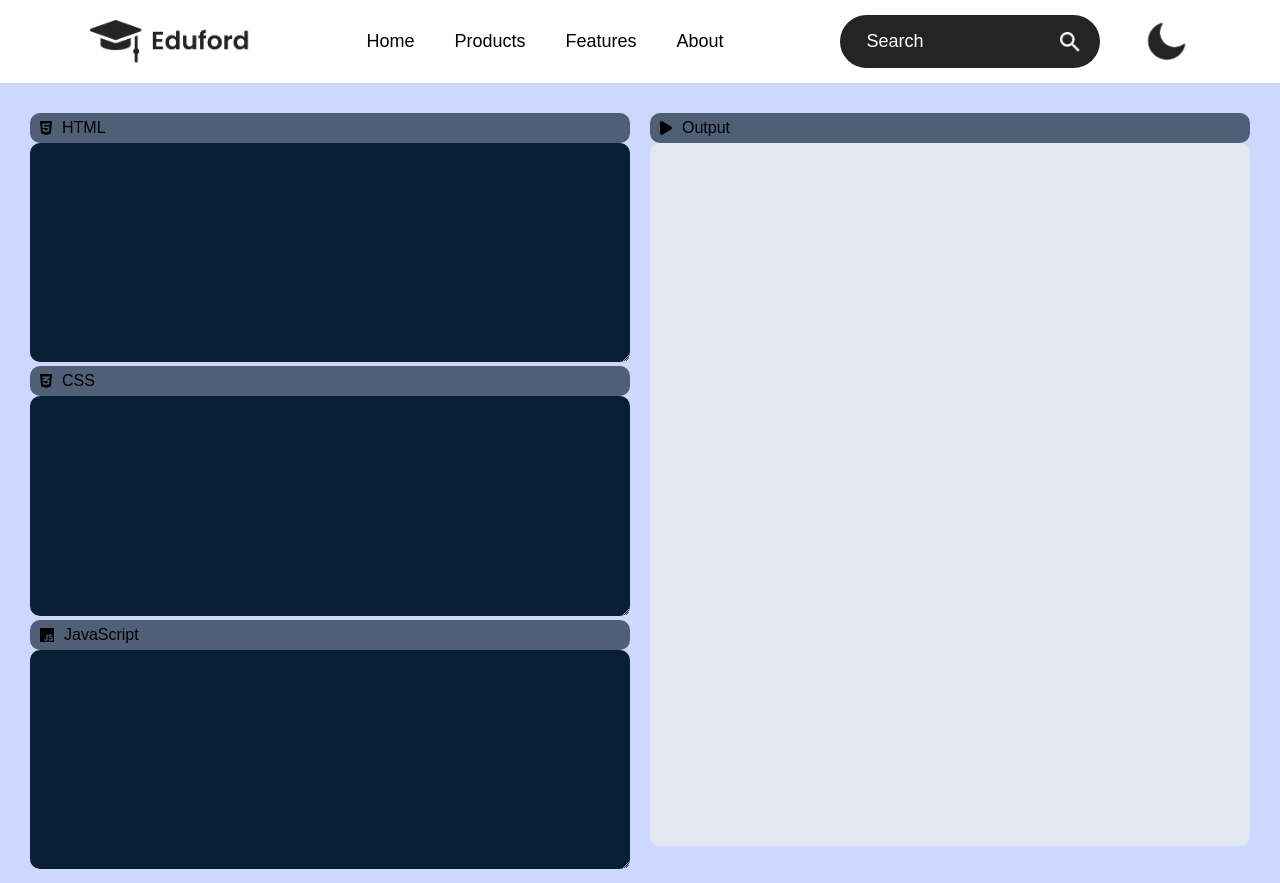
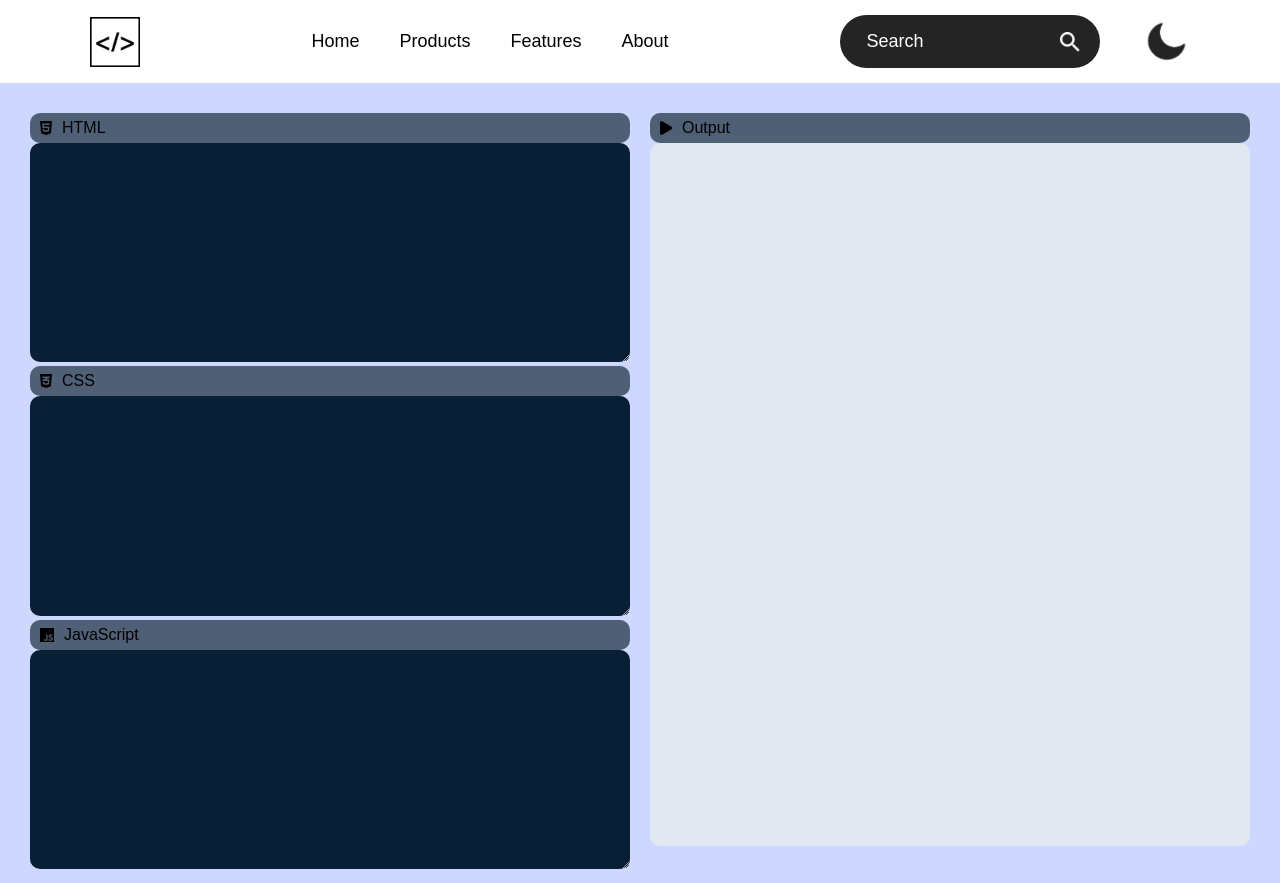
Before and after one commit to rogerthat808/CodeSphere, a React (Vite) app: page / in a window 1280 px wide. Built offline with nearby package versions, Linux system fonts and the light colour scheme.

Commit message:
logo corrected

```diff
--- a/src/components/Navbar/Navbar.css
+++ b/src/components/Navbar/Navbar.css
@@ -9,7 +9,7 @@
 }
 
 .logo {
-    width: 160px;
+    width: 50px;
     cursor: pointer;
 }
 
--- a/src/components/Navbar/Navbar.jsx
+++ b/src/components/Navbar/Navbar.jsx
@@ -1,7 +1,7 @@
 import React from 'react'
 import './Navbar.css'
-import logo_light from '../../assets/logo-black.png'
-import logo_dark from '../../assets/logo-white.png'
+import logo_light from '../../assets/logo-white.png'
+import logo_dark from '../../assets/logo-black.png'
 import search_icon_light from '../../assets/search-w.png'
 import search_icon_dark from '../../assets/search-b.png'
 import toggle_light from '../../assets/night.png'
```
Also changed, not shown: src/assets/logo-black.png, src/assets/logo-white.png.
